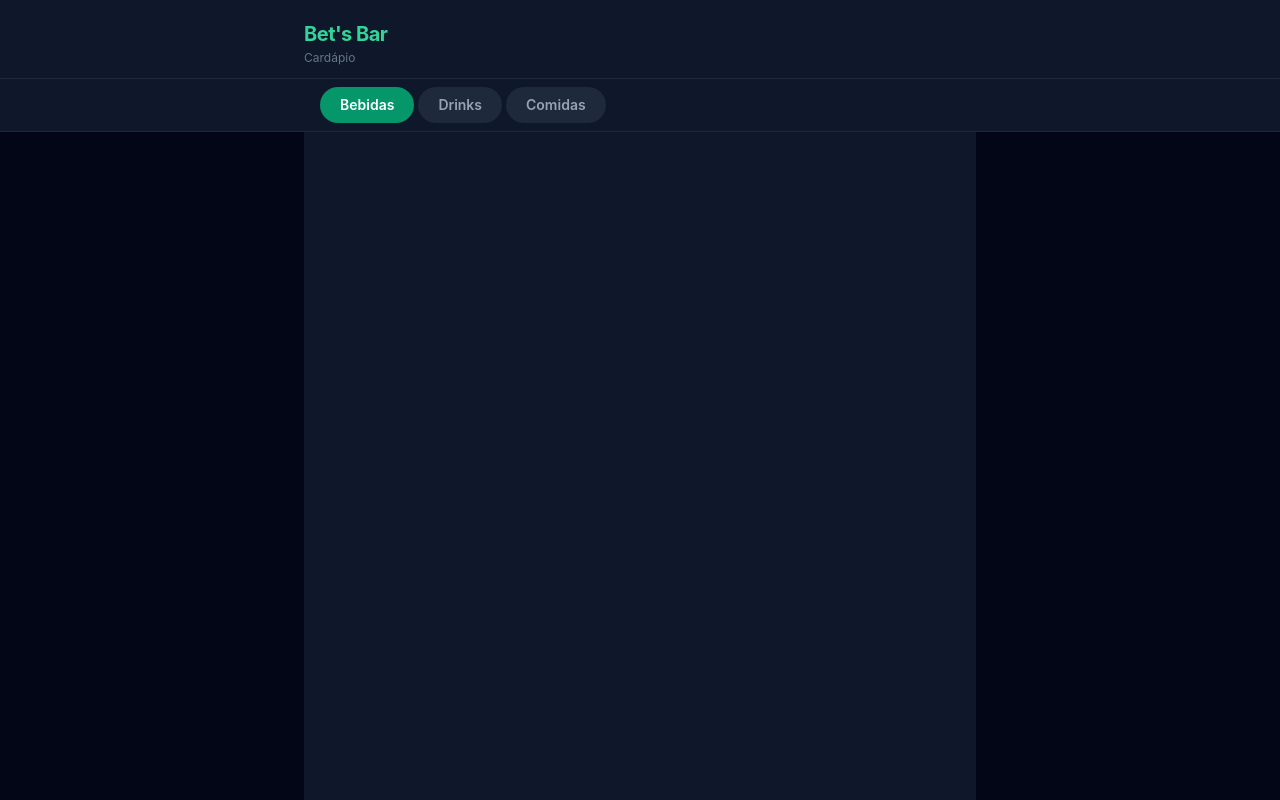
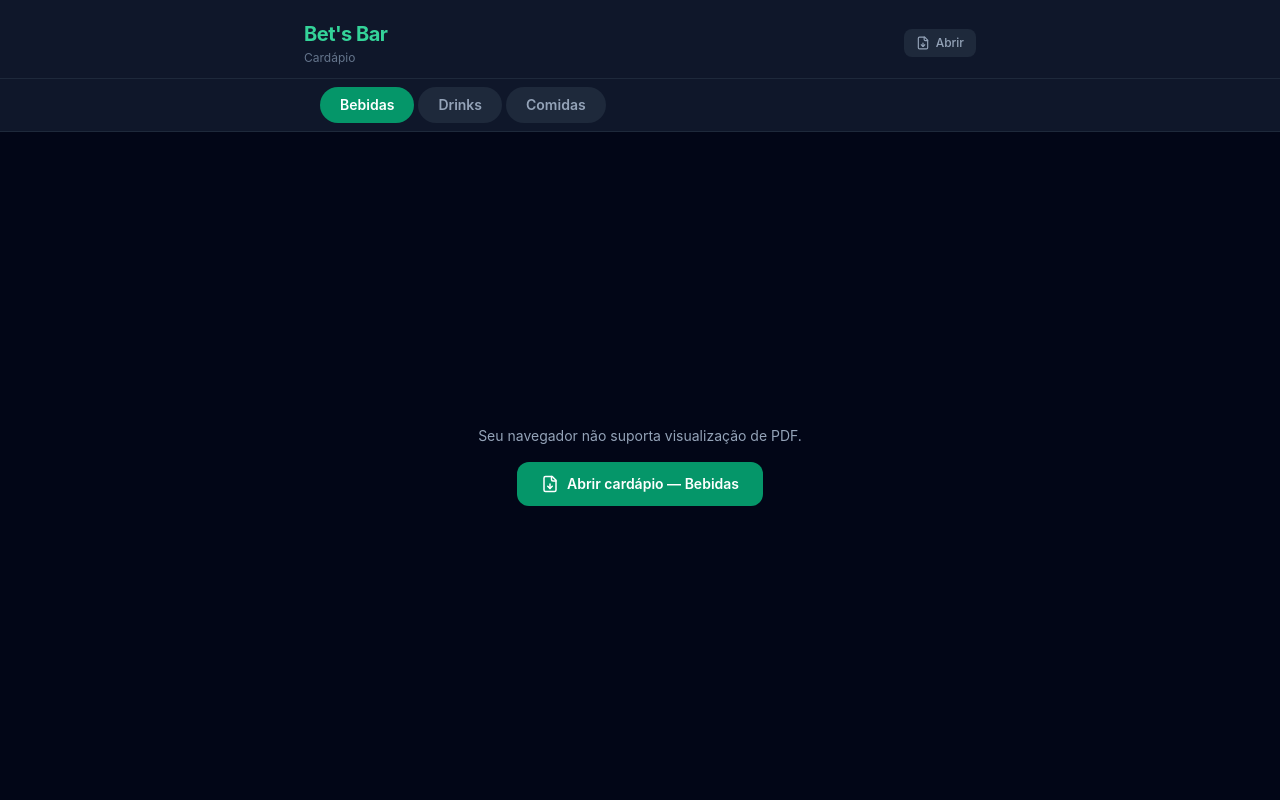
Before and after one commit to victorgallo-mvp/pvd_betsbar, a React (Vite) app in the folder apps/web/: page /cardapio in a window 1280 px wide. Built offline with nearby package versions, Linux system fonts and the light colour scheme; no server answers.

Commit message:
fix: usa <object> para PDF com fallback de link direto no cardápio
Co-Authored-By: Claude Sonnet 4.6 <noreply@anthropic.com>

```diff
--- a/apps/web/src/pages/Cardapio.tsx
+++ b/apps/web/src/pages/Cardapio.tsx
@@ -1,9 +1,10 @@
 import { useState } from 'react'
+import { FileDown } from 'lucide-react'
 
 const TABS = [
-  { id: 'bebidas', label: 'Bebidas',  src: '/menu/bebidas.pdf' },
-  { id: 'drinks',  label: 'Drinks',   src: '/menu/drinks.pdf'  },
-  { id: 'comidas', label: 'Comidas',  src: '/menu/comidas.pdf' },
+  { id: 'bebidas', label: 'Bebidas', src: '/menu/bebidas.pdf' },
+  { id: 'drinks',  label: 'Drinks',  src: '/menu/drinks.pdf'  },
+  { id: 'comidas', label: 'Comidas', src: '/menu/comidas.pdf' },
 ]
 
 export default function Cardapio() {
@@ -14,9 +15,20 @@ export default function Cardapio() {
     <div className="h-screen flex flex-col bg-slate-950">
       {/* Header */}
       <div className="bg-slate-900 border-b border-slate-800 px-4 pt-5 pb-3 shrink-0">
-        <div className="max-w-2xl mx-auto">
-          <h1 className="text-xl font-bold text-emerald-400 tracking-tight">Bet's Bar</h1>
-          <p className="text-slate-500 text-xs mt-0.5">Cardápio</p>
+        <div className="max-w-2xl mx-auto flex items-center justify-between">
+          <div>
+            <h1 className="text-xl font-bold text-emerald-400 tracking-tight">Bet's Bar</h1>
+            <p className="text-slate-500 text-xs mt-0.5">Cardápio</p>
+          </div>
+          <a
+            href={current.src}
+            target="_blank"
+            rel="noreferrer"
+            className="flex items-center gap-1.5 px-3 py-1.5 rounded-lg bg-slate-800 text-slate-400 hover:text-slate-200 text-xs font-medium"
+          >
+            <FileDown size={14} />
+            Abrir
+          </a>
         </div>
       </div>
 
@@ -42,13 +54,29 @@ export default function Cardapio() {
       </div>
 
       {/* PDF viewer */}
-      <div className="flex-1 max-w-2xl w-full mx-auto">
-        <iframe
+      <div className="flex-1 max-w-2xl w-full mx-auto overflow-hidden">
+        <object
           key={current.id}
-          src={current.src}
-          className="w-full h-full border-0"
-          title={current.label}
-        />
+          data={current.src}
+          type="application/pdf"
+          className="w-full h-full"
+        >
+          {/* Fallback para browsers que não renderizam PDF inline (ex: Android Chrome) */}
+          <div className="flex flex-col items-center justify-center h-full gap-4 p-6 text-center">
+            <p className="text-slate-400 text-sm">
+              Seu navegador não suporta visualização de PDF.
+            </p>
+            <a
+              href={current.src}
+              target="_blank"
+              rel="noreferrer"
+              className="flex items-center gap-2 px-6 py-3 rounded-xl bg-emerald-600 hover:bg-emerald-500 text-white font-semibold text-sm"
+            >
+              <FileDown size={18} />
+              Abrir cardápio — {current.label}
+            </a>
+          </div>
+        </object>
       </div>
     </div>
   )
```
